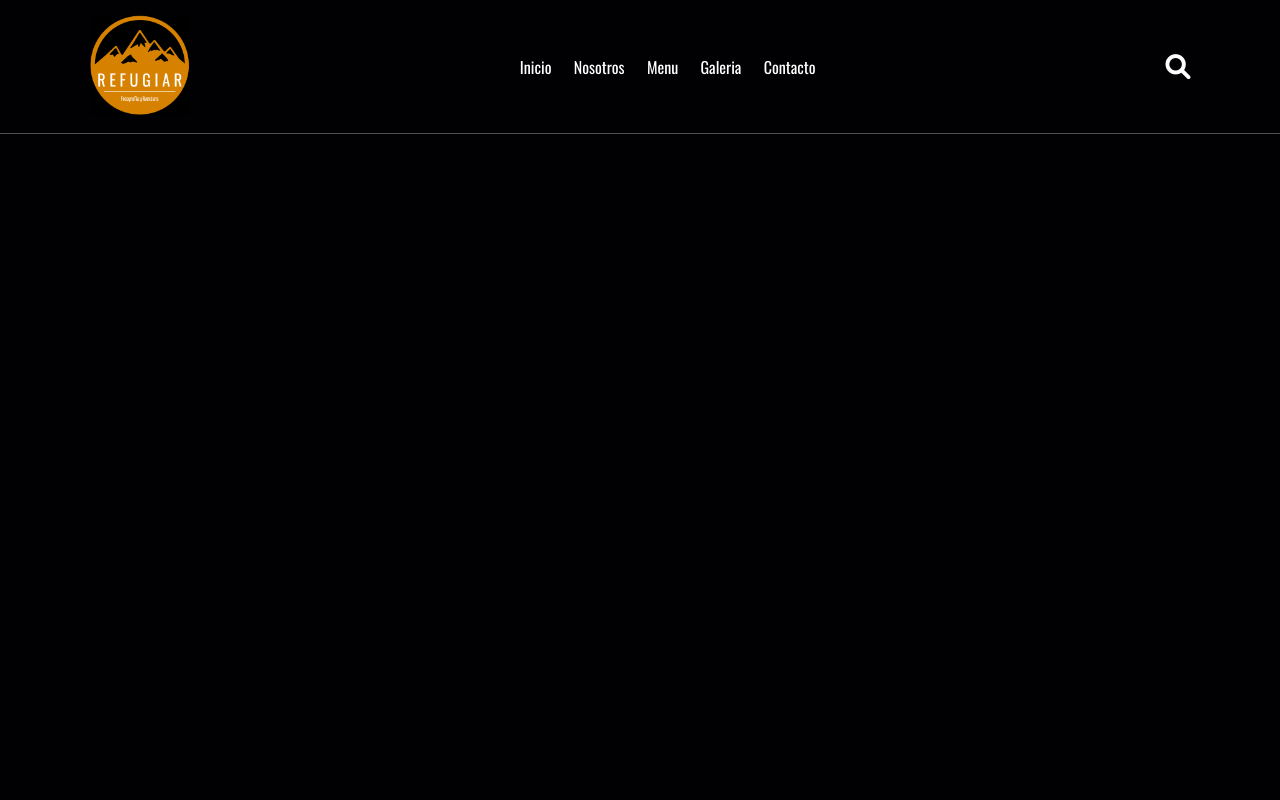
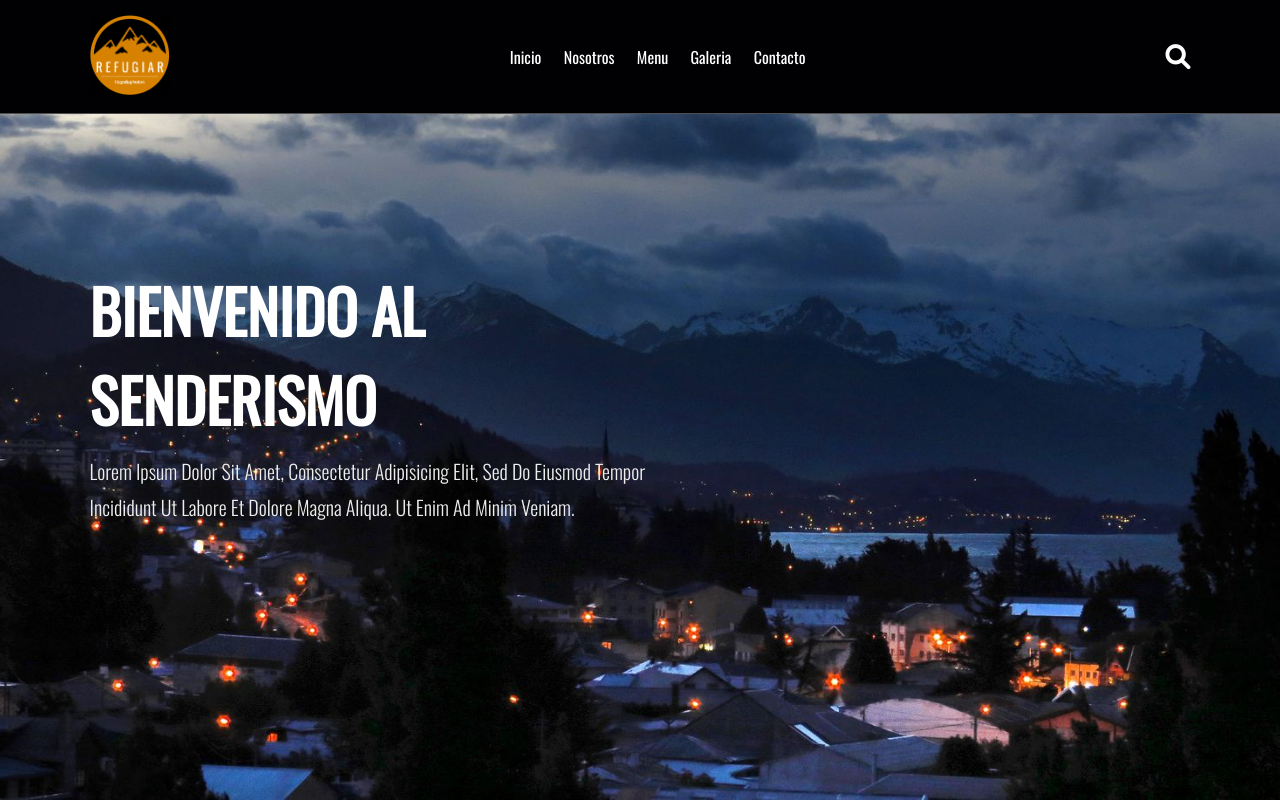
Before and after one commit to MaineKoon88/Proyecto-Refugiar, a plain HTML site: page Nuevo Proyecto/index.html in a window 1280 px wide. Drawn offline with nearby package versions, Linux system fonts and the light colour scheme.

Commit message:
Add files via upload

```diff
--- a/Nuevo Proyecto/css/styles.css
+++ b/Nuevo Proyecto/css/styles.css
@@ -34,6 +34,10 @@ html:: -webkit-scrollbar-thumb{
 
 body{
   background: var(--bg);
+}
+
+section{
+  padding: 2rem 7%;
 
 }
 
@@ -52,7 +56,7 @@ body{
 }
 
 .header .logo img{
-  height: 10rem;
+  height: 8rem;
 }
 .header .navbar a{
     margin:0 1rem;
@@ -91,6 +95,10 @@ body{
   border-radius: 5px;
 }
 
+.header .search-form.active{
+  transform: scaleY(1);
+}
+
 .header .search-form input{
   height: 100%;
   width: 100%;
@@ -111,10 +119,35 @@ body{
   color: var(--main-color);
 }
 
+.home{
+  min-height: 100vh;
+  display: flex;
+  align-items: center;
+  background: url(../img/fondo1.jpg) no-repeat;
+  background-size: cover;
+  background-position: center;
+}
 
+.home .content{
+  max-width: 60rem;
 
+}
 
+.home .content h3{
+  font-size: 6rem;
+  text-transform: uppercase;
+  color: #fff;
 
+}
+
+.home .content p{
+  font-size: 2rem;
+  font-weight: lighter;
+  line-height: 1.8;
+  padding: 1rem 0;
+  color: #eee;
+
+}
 
 
 
@@ -208,9 +241,14 @@ body{
     padding: 1.5rem 2rem;
   }
 
+  section{
+    padding: 2rem;
+
+  }
+
 }
 
-@media (max-width:991px){
+@media (max-width:768px){
 
 #menu-btn{
   display: inline-block;
@@ -234,4 +272,24 @@ body{
   padding: 5rem;
   font-size: 2rem;
 }
+.header .search-form{
+  width: 90%;
+  right: 2rem;
 }
+
+
+}
+
+@media (max-width:450px){
+
+  html {
+    font-size: 50%;
+
+  }
+
+
+}
+
+
+
+/*https://www.youtube.com/watch?v=TVFu4-Kd4oM&ab_channel=Mr.WebDesigner*/
--- a/Nuevo Proyecto/index.html
+++ b/Nuevo Proyecto/index.html
@@ -44,6 +44,19 @@
 </header>
 <!-- Fin Header-->
 
+<!-- Sección Inicio -->
+<section class="home" id="home">
+  <div class="content">
+    <h3>Bienvenido al Senderismo</h3>
+    <p>Lorem ipsum dolor sit amet, consectetur adipisicing elit, sed do eiusmod tempor incididunt ut labore et dolore magna aliqua.
+      Ut enim ad minim veniam.</p>
+      <a href="#" class="btn"></a>
+
+  </div>
+
+</section>
+
+<!--Fin Sección Inicio -->
 
 
 <!-- js file -->
--- a/Nuevo Proyecto/js/script.js
+++ b/Nuevo Proyecto/js/script.js
@@ -2,4 +2,21 @@ let navbar = document.querySelector('.navbar');
 
 document.querySelector('#menu-btn').onclick = () =>{
   navbar.classList.toggle('active');
+  searchForm.classList.remove('active');
+
+
 }
+
+let searchForm = document.querySelector('.search-form');
+
+document.querySelector('#search-btn').onclick = () =>{
+  searchForm.classList.toggle('active');
+  navbar.classList.remove('active');
+
+}
+
+
+window.onscroll = () =>{
+  navbar.classList.remove('active');
+  searchForm.classList.remove('active');
+}
```
Also changed, not shown: Nuevo Proyecto/img/fondo1.jpg (added).
